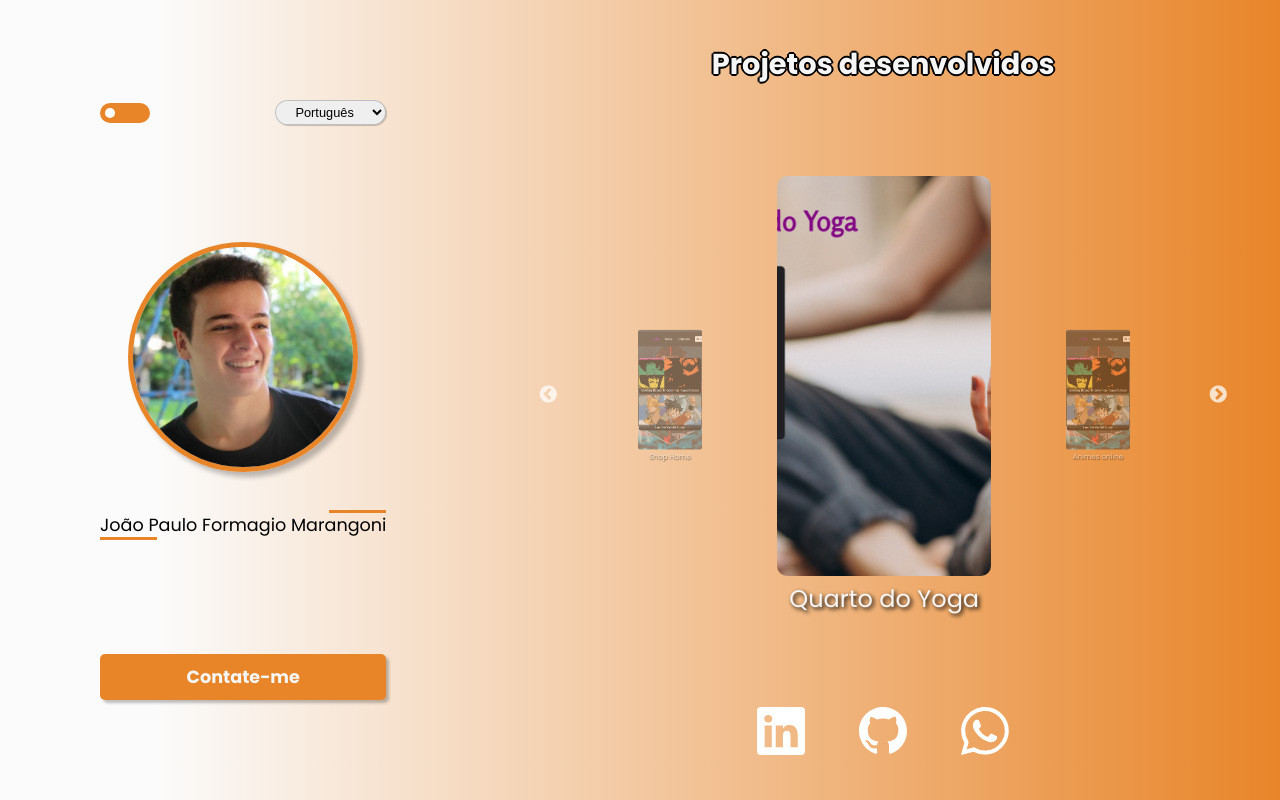
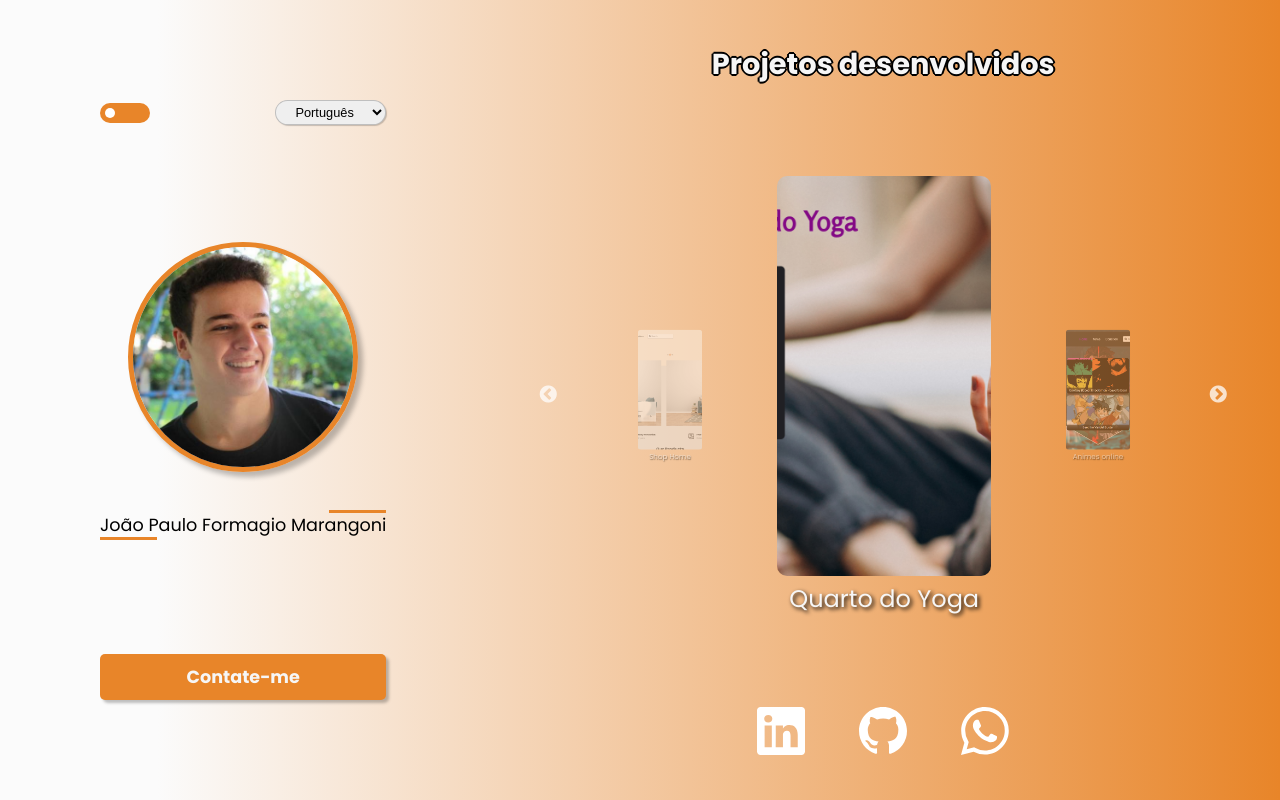
Before and after one commit to JoaoPauloFormagioMarangoni/Joao-Paulo-F-M, a React (Create React App) app: page / in a window 1280 px wide. Built offline with nearby package versions, Linux system fonts and the light colour scheme; the HTML template or start-up script is replaced by a standard one.

Commit message:
add image on new project example

```diff
--- a/src/components/Projects/index.tsx
+++ b/src/components/Projects/index.tsx
@@ -2,9 +2,11 @@ import { useState } from 'react'
 import Slider from 'react-slick'
 import { SocialMedia } from '../SocialMedia'
 import { ProjectsAndLinks } from './styles'
+
 import projectQuartoDoYoga from '../../assets/projectQuartoDoYoga.png'
 import projectAnimesOnline from '../../assets/projectAnimesOnline.png'
 import projectCineAraujoCopy from '../../assets/projectCineAraujoCopy.png'
+import projectShopHome from '../../assets/projectShopHome.png'
 
 import { useTranslation } from 'react-i18next'
 
@@ -62,7 +64,7 @@ export function Projects() {
           rel="noreferrer"
           title="Shop Home"
         >
-          <img src={projectAnimesOnline} alt="Shop Home" />
+          <img src={projectShopHome} alt="Shop Home" />
         </a>
       ),
       title: 'Shop Home',
```
Also changed, not shown: src/assets/projectShopHome.png (added).
